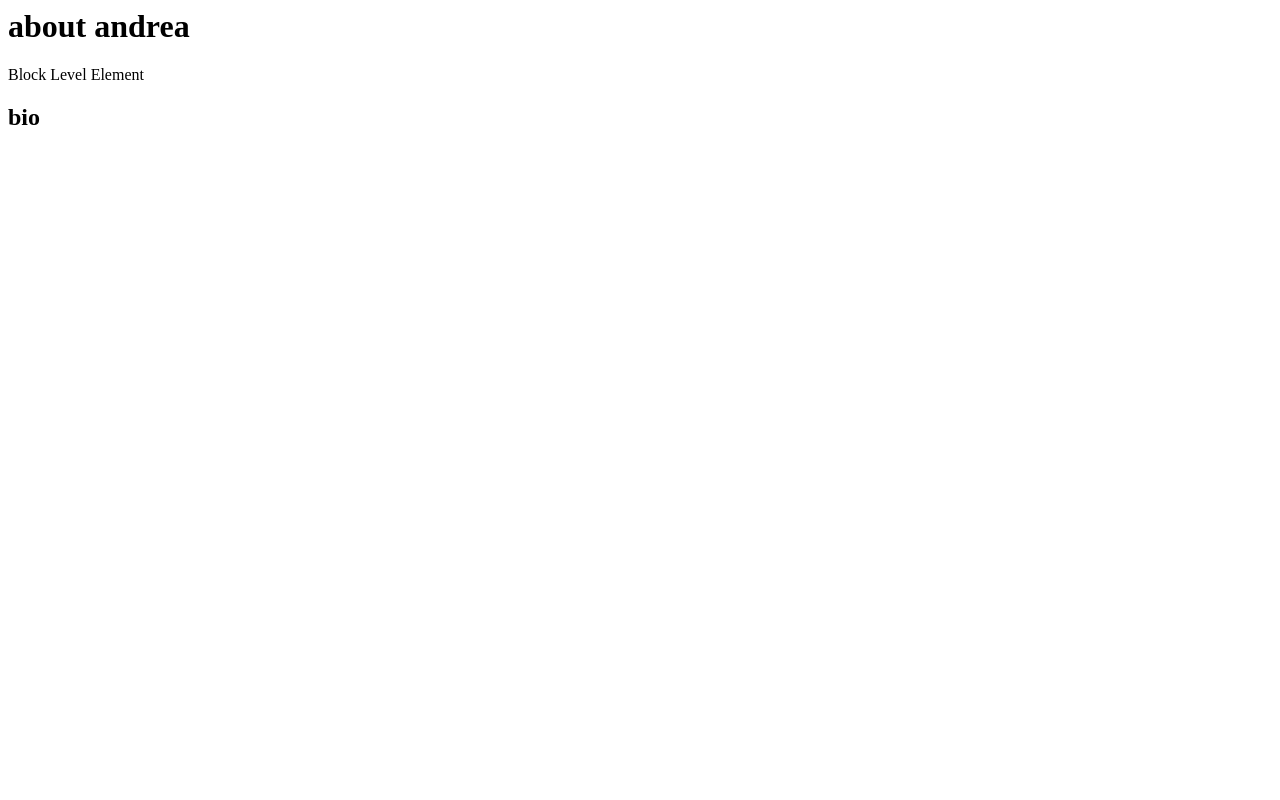
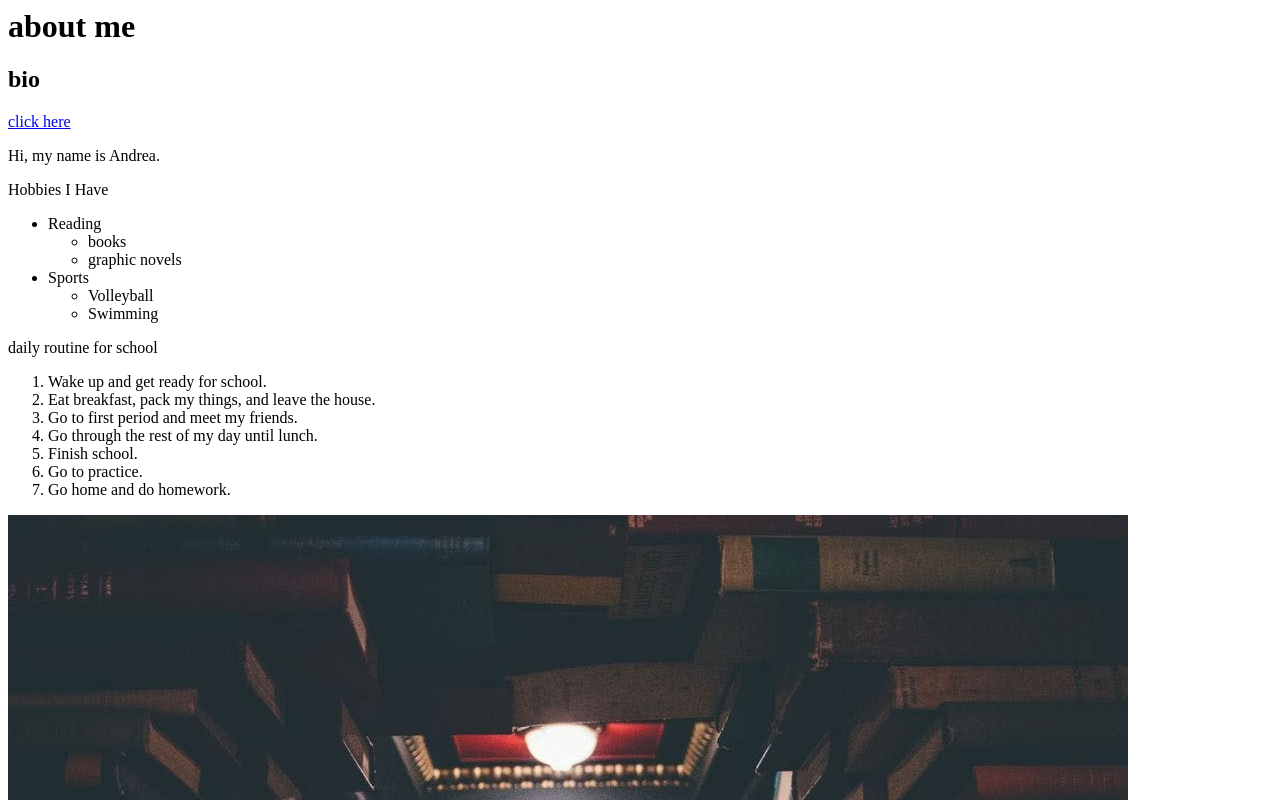
Before and after one commit to staten-island-tech/about-me-page-andreaguo, a plain HTML site: page index.html in a window 1280 px wide. Shown: the top 800 px of the page. Drawn offline with Linux system fonts and the light colour scheme.

Commit message:
uploaded image and lists

```diff
--- a/index.html
+++ b/index.html
@@ -1,16 +1,46 @@
 <html lang="en">
+    <head>
+        <meta charset="UTF-8"/>
+        <meta name="viewport" content="width=device-width, initial-scale=1.0">
+        <title>andrea html</title>
 
-<head>
-    <meta charset="UTF-8">
-    <meta http-equiv="X-UA-Compatible" content="IE=edge">
-    <meta name="viewport" content="width=device-width, initial-scale=1.0">
-    <title>andrea htm</title>
-</head>
+    </head>
+    <body>
+        <h1>about me</h1>
+        <!--  block level elements are on their own line -->
+        <h2>bio</h2>
+        <!-- Inline elements do not take up their own line -->
+        <a href="https://www.youtube.com/watch?v=n61ULEU7CO0">click here </a>
+        <p>Hi, my name is Andrea.</p>
+        <p>Hobbies I Have</p>
 
-<body>
+    </body>
+    <ul>
+        <li>Reading
+            <ul>
+                <li>books</li>
+                <li>graphic novels</li>
+            </ul>
+        </li>
+        <li>Sports
+            <ul>
+                <li>Volleyball</li>
+                <li>Swimming</li>
+            </ul>
+        </li>
 
-    <h1>about andrea</h1> Block Level Element
-    <h2>bio</h2>
-</body>
-
+    </ul>
+    <body>
+        <p>daily routine for school</p>
+    </body>
+    <ol>
+        <li>Wake up and get ready for school.</li>
+        <li>Eat breakfast, pack my things, and leave the house.</li>
+        <li>Go to first period and meet my friends.</li>
+        <li>Go through the rest of my day until lunch.</li>
+        <li>Finish school.</li>
+        <li>Go to practice.</li>
+        <li>Go home and do homework.</li>
+    </ol>
+    <img src="books.jpeg" alt="book image">
 </html>
```
Also changed, not shown: books.jpeg (added), 1 other file.
